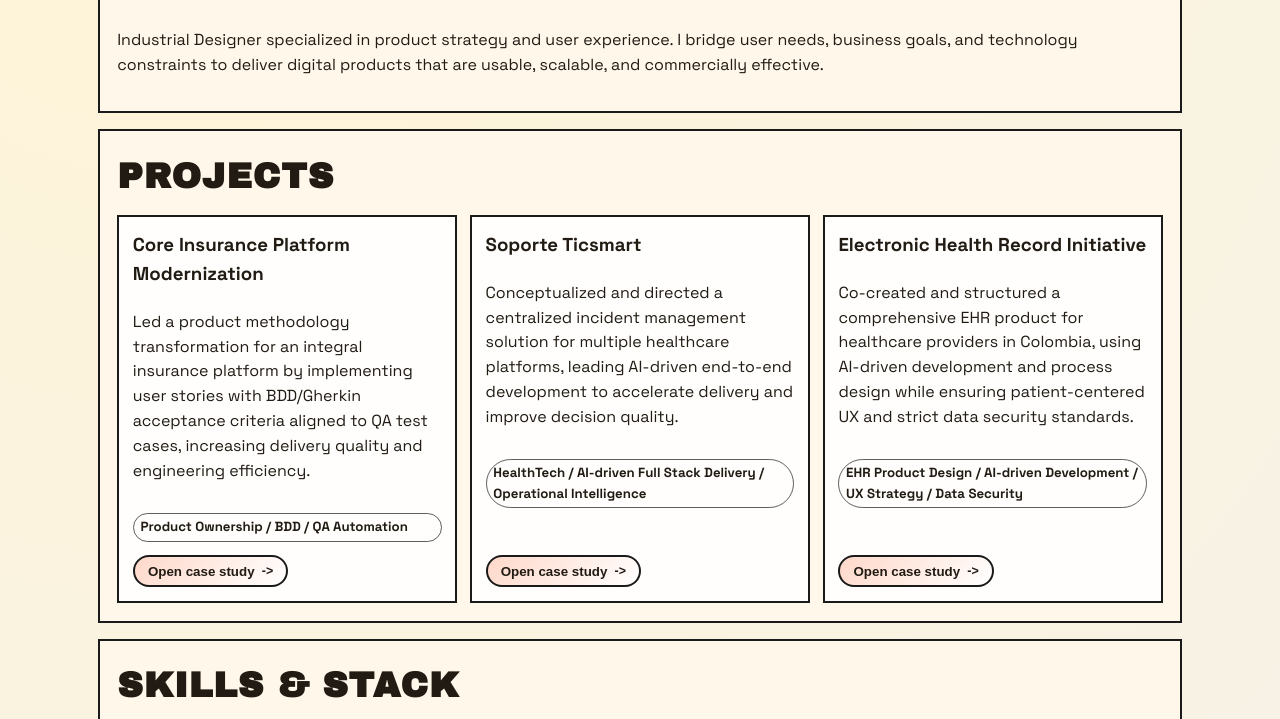
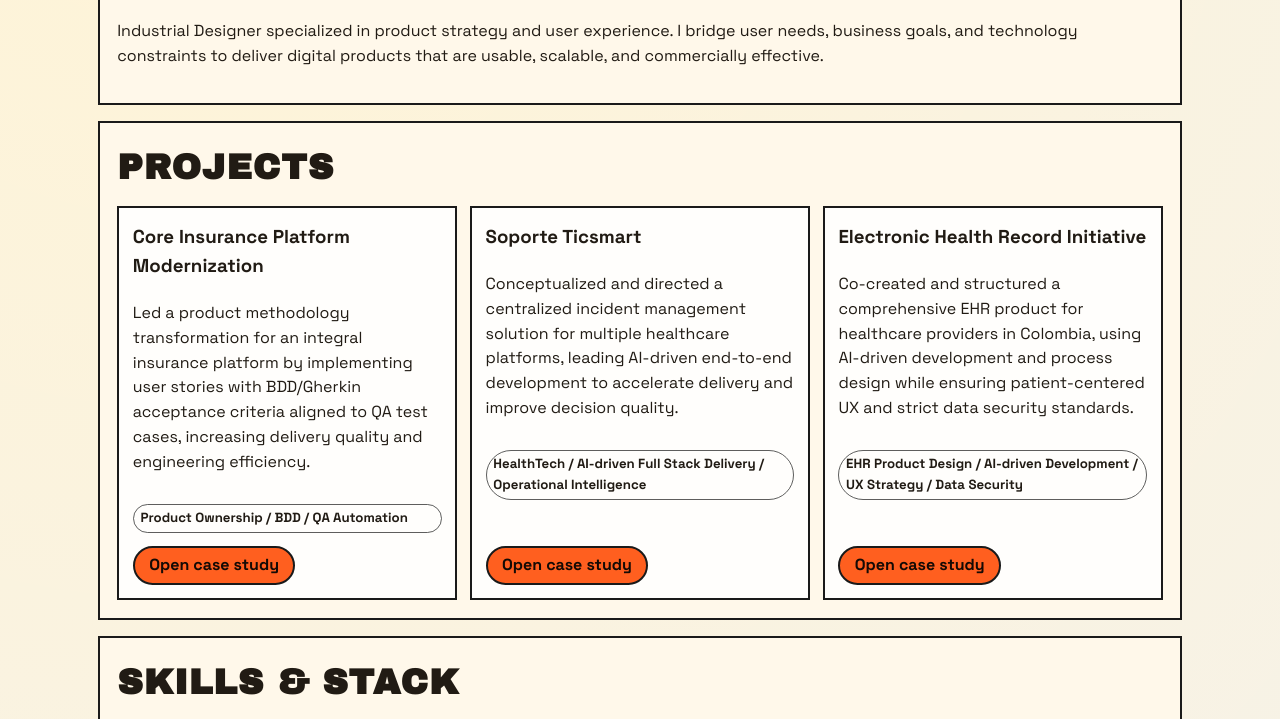
Before and after one commit to daniloamg-lang/portfolio, a React app: page / in a window 1280 px wide. Shown: the part 1166-1885 px from the top of the page. Built offline with nearby package versions, Linux system fonts and the light colour scheme; the HTML template or start-up script is replaced by a standard one; a web font is replaced by a local one.

Commit message:
Unify CTA style with primary hero button across themes

```diff
--- a/src/App.tsx
+++ b/src/App.tsx
@@ -156,7 +156,7 @@ function App() {
               <a href="#projects" className="btn btn-solid">
                 {t('hero.ctaPrimary')}
               </a>
-              <a href="#contact" className="btn btn-outline">
+              <a href="#contact" className="btn btn-solid">
                 {t('hero.ctaSecondary')}
               </a>
             </div>
--- a/src/components/ProjectCard.tsx
+++ b/src/components/ProjectCard.tsx
@@ -18,7 +18,7 @@ export default function ProjectCard({
       <p className="meta">{project.stack}</p>
       <button
         type="button"
-        className="project-cta"
+        className="btn btn-solid project-cta"
         onClick={() => onOpenCaseStudy(project.id)}
       >
         {ctaLabel}
--- a/src/index.css
+++ b/src/index.css
@@ -254,6 +254,14 @@ h1 {
 }
 
 .btn {
+  display: inline-flex;
+  align-items: center;
+  justify-content: center;
+  gap: 0.4rem;
+  appearance: none;
+  cursor: pointer;
+  font: inherit;
+  line-height: 1;
   text-decoration: none;
   font-weight: 700;
   border: var(--line-weight) solid var(--line);
@@ -330,71 +338,16 @@ h2 {
 }
 
 .project-cta {
-  display: inline-flex;
-  align-items: center;
-  gap: 0.45rem;
   margin-top: auto;
   align-self: flex-start;
-  color: var(--text);
-  font-weight: 700;
-  text-decoration: none;
-  border: var(--line-weight) solid var(--line);
-  border-radius: 999px;
-  padding: 0.42rem 0.82rem;
-  background: linear-gradient(135deg, var(--accent-soft), #fff);
-  transition:
-    transform 180ms ease,
-    box-shadow 180ms ease,
-    background 180ms ease,
-    color 180ms ease;
-}
-
-.project-cta::after {
-  content: '->';
-  font-size: 0.78rem;
-  transform: translateX(0);
-  transition: transform 180ms ease;
+  transition: transform 180ms ease, box-shadow 180ms ease;
 }
 
 .project-cta:hover,
 .project-cta:focus-visible {
-  background: linear-gradient(135deg, var(--accent), var(--accent-soft));
-  color: #1b1208;
   transform: translateY(-2px);
   box-shadow: 0 10px 18px rgba(0, 0, 0, 0.16);
   outline: none;
-}
-
-.project-cta:hover::after,
-.project-cta:focus-visible::after {
-  transform: translateX(2px);
-}
-
-html[data-theme='sunsetGlass'] .project-cta {
-  border-color: rgba(255, 255, 255, 0.84);
-  background:
-    linear-gradient(125deg, rgba(255, 255, 255, 0.68), rgba(255, 219, 143, 0.82));
-  color: #3b2413;
-  box-shadow: 0 10px 22px rgba(127, 73, 20, 0.2);
-}
-
-html[data-theme='sunsetGlass'] .project-cta:hover,
-html[data-theme='sunsetGlass'] .project-cta:focus-visible {
-  background: linear-gradient(125deg, #ffeec7, #f4bf5f 60%, #ffc978);
-  box-shadow: 0 14px 26px rgba(120, 62, 18, 0.28);
-}
-
-html[data-theme='storyGradient'] .project-cta {
-  border-color: #2b1e41;
-  background: linear-gradient(125deg, #1f1634, #2d1f4f 62%, #4e2f6f);
-  color: #fff4f7;
-  box-shadow: 0 10px 20px rgba(37, 20, 68, 0.25);
-}
-
-html[data-theme='storyGradient'] .project-cta:hover,
-html[data-theme='storyGradient'] .project-cta:focus-visible {
-  background: linear-gradient(125deg, #311f4f, #59308a 55%, #f37d79);
-  box-shadow: 0 14px 24px rgba(45, 22, 78, 0.32);
 }
 
 .case-modal-overlay {
```
